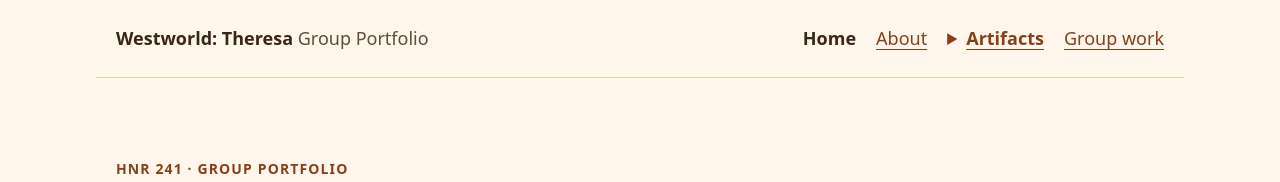
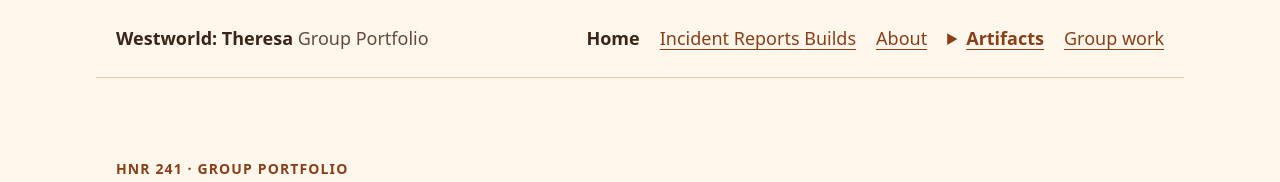
Before and after one commit to um-lrc-hnr241/2026-fall-theresa, a plain HTML site: page index.html in a window 1280 px wide. Shown: the top 182 px of the page. Drawn offline with Linux system fonts and the light colour scheme.

Commit message:
Agent: update index.html

```diff
--- a/index.html
+++ b/index.html
@@ -14,6 +14,7 @@
     <nav aria-label="Main">
       <ul>
         <li><a href="index.html" aria-current="page">Home</a></li>
+        <li><a href="reports.html">Incident Reports <span>Builds</span></a></li>
         <li><a href="#about">About</a></li>
         <li>
           <details class="artifact-dropdown">
```
